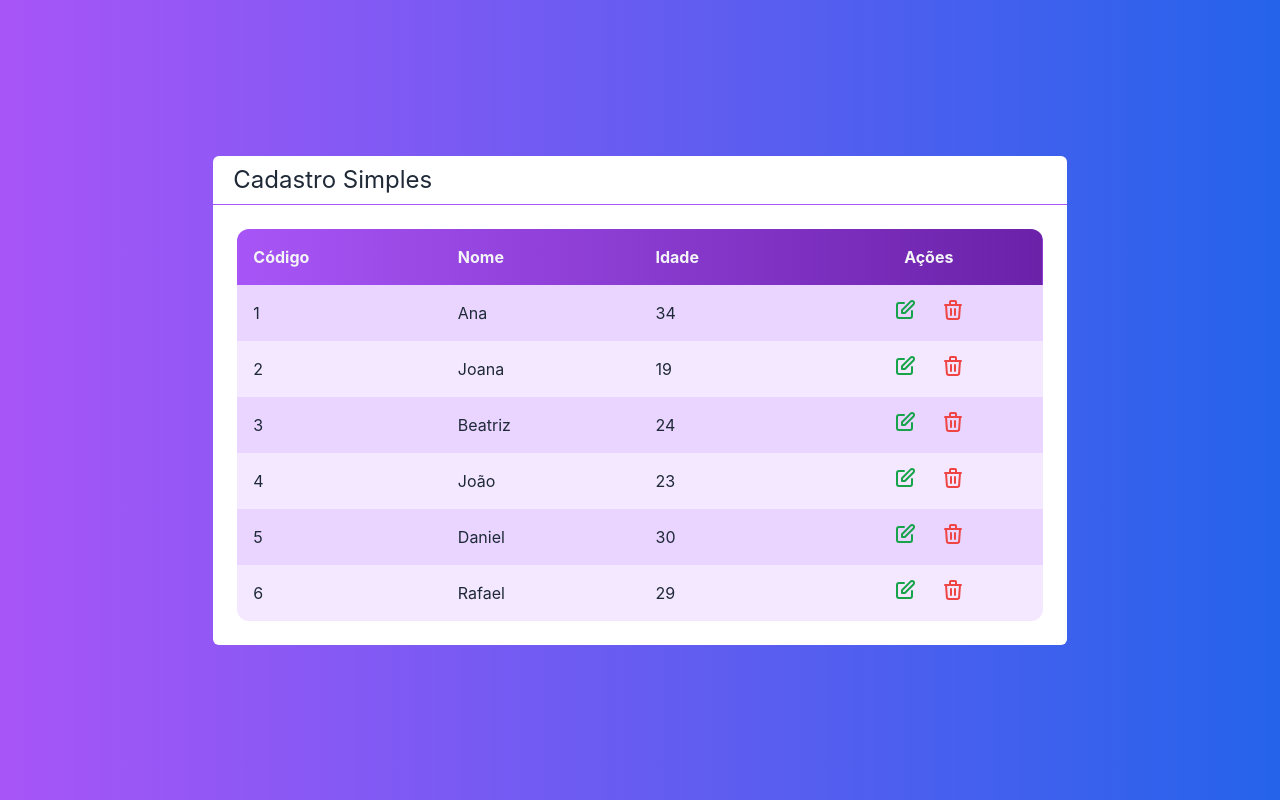
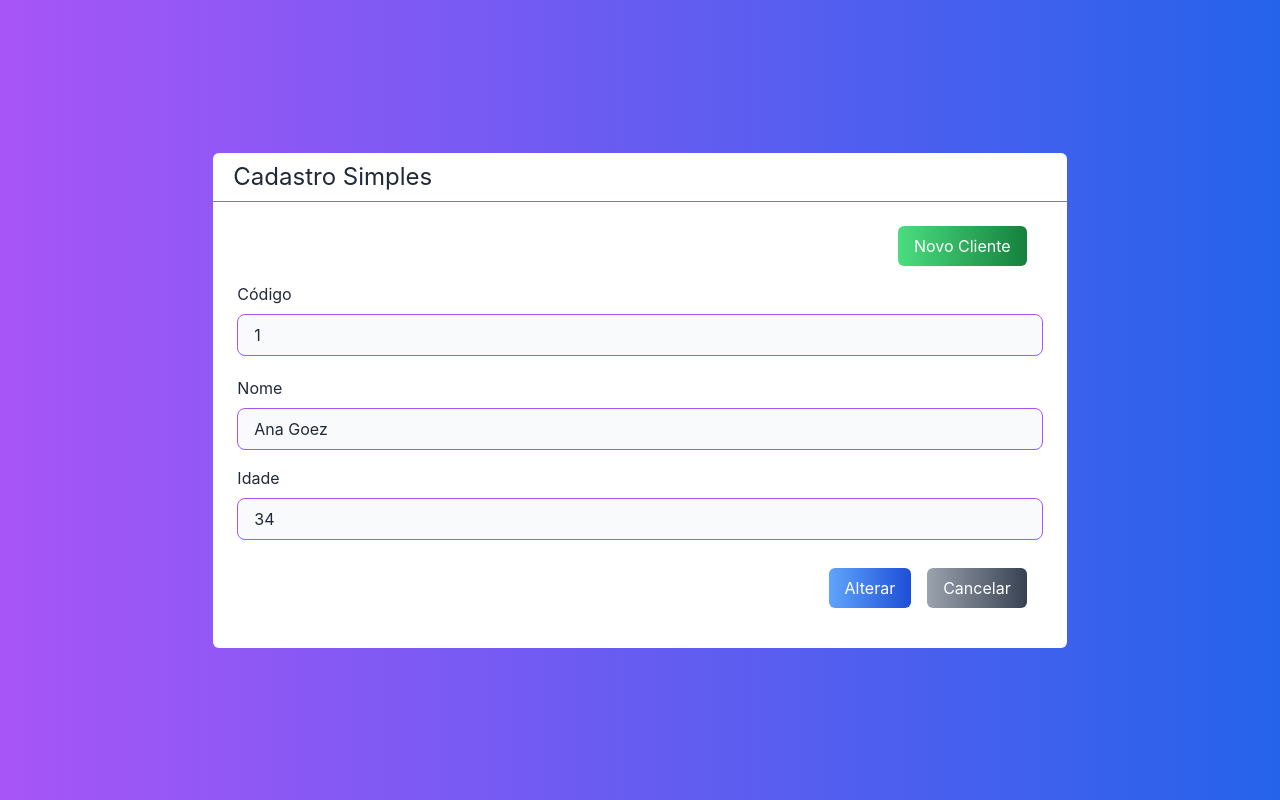
Before and after one commit to nathallye/next-crud, a Next.js app: page / in a window 1280 px wide. Built offline with nearby package versions, Linux system fonts and the light colour scheme.

Commit message:
Creating the Form and Input Components

```diff
--- /dev/null
+++ b/src/components/Button.tsx
@@ -0,0 +1,21 @@
+interface ButtonProps {
+  children: any
+  colorInitial?: "from-green-400" | "from-blue-400" | "from-gray-400"
+  colorFinale?: "to-green-700" | "to-blue-700" | "to-gray-700"
+}
+
+export default function Button(props: ButtonProps) {
+
+  const colorInitial = props.colorInitial ?? "from-gray-400";
+  const colorFinale = props.colorFinale ?? "to-gray-700";
+
+  return (
+    <button className={`
+      bg-gradient-to-r ${colorInitial} ${colorFinale}
+      text-white mb-4 mr-4 px-4 py-2 rounded-md
+
+    `}>
+      {props.children}
+    </button>
+  )
+}
--- /dev/null
+++ b/src/components/Form.tsx
@@ -0,0 +1,54 @@
+import { useState } from "react";
+
+import Client from "../core/Client";
+import Input from "./Input";
+import Button from "./Button";
+
+interface FormProps {
+  client: Client
+}
+
+export default function Form(props: FormProps) {
+
+  const id = props.client?.id;
+  const [name, setName] = useState(props.client?.name ?? "");
+  const [age, setAge] = useState(props.client?.age ?? "");
+
+  return (
+    <div>
+      {id
+        ? (<Input
+            text="Código"
+            value={id}
+            readOnly
+            className="mb-5"
+          />)
+        : (false)
+      }
+      <Input
+        text="Nome"
+        value={name}
+        valueChanged={setName}
+        className="mb-4"
+      />
+      <Input
+        text="Idade"
+        type={"number"}
+        value={age}
+        valueChanged={setAge}
+      />
+
+      <div className="flex justify-end mt-7">
+        <Button
+          colorInitial="from-blue-400"
+          colorFinale="to-blue-700"
+        >
+          {id ? "Alterar" : "Salvar"}
+        </Button>
+        <Button>
+          Cancelar
+        </Button>
+      </div>
+    </div>
+  )
+}
--- /dev/null
+++ b/src/components/Input.tsx
@@ -0,0 +1,29 @@
+interface InputProps {
+  text: string
+  type?: "text" | "number"
+  value: any
+  readOnly?: boolean
+  valueChanged?: (value: any) => void
+  className?: string
+}
+
+export default function Input(props: InputProps) {
+  return (
+    <div className={`flex flex-col ${props.className}`}>
+      <label className="mb-2">
+        {props.text}
+      </label>
+      <input
+        type={props.type ?? "text"}
+        value={props.value}
+        readOnly={props.readOnly}
+        onChange={e => props.valueChanged?.(e.target.value)}
+        className={`
+          border border-purple-500 rounded-lg
+          focus:outline-none bg-gray-50 px-4 py-2
+          ${props.readOnly ? "" : "focus:bg-white"}
+        `}
+      />
+    </div>
+  )
+}
--- a/src/components/Table.tsx
+++ b/src/components/Table.tsx
@@ -1,9 +1,9 @@
 import Client from "../core/Client";
-import { EditIcon, TrashIcon} from "./Icon";
+import { EditIcon, TrashIcon} from "./Icons";
 
 interface TableProps {
-  clients: Client[],
-  selectedClient?: (client: Client) => void,
+  clients: Client[]
+  selectedClient?: (client: Client) => void
   excludedClient?: (client: Client) => void
 }
 
--- a/src/pages/index.tsx
+++ b/src/pages/index.tsx
@@ -1,3 +1,5 @@
+import Button from "../components/Button";
+import Form from "../components/Form";
 import Layout from "../components/Layout";
 import Table from "../components/Table";
 
@@ -6,12 +8,12 @@
 export default function Home() {
 
   const clients = [
-    new Client("Ana", 34, "1"),
-    new Client("Joana", 19, "2"),
-    new Client("Beatriz", 24, "3"),
-    new Client("João", 23, "4"),
-    new Client("Daniel", 30, "5"),
-    new Client("Rafael", 29, "6")
+    new Client("Ana Goez", 34, "1"),
+    new Client("Joana Gomes", 19, "2"),
+    new Client("Beatriz Mendes", 24, "3"),
+    new Client("João Garrido", 23, "4"),
+    new Client("Daniel Malfaia", 30, "5"),
+    new Client("Rafael Costa", 29, "6")
   ];
 
   function selectedClient(client: Client) {
@@ -29,11 +31,20 @@
       text-white
     `}>
       <Layout title="Cadastro Simples">
-        <Table
+        <div className="flex justify-end">
+          <Button
+            colorInitial="from-green-400"
+            colorFinale="to-green-700"
+          >
+            Novo Cliente
+          </Button>
+        </div>
+        {/* <Table
           clients={clients}
           selectedClient={selectedClient}
           excludedClient={excludedClient}
-        />
+        /> */}
+        <Form client={clients[0]} />
       </Layout>
     </div>
   )
```
Also changed, not shown: src/components/Icons.tsx (renamed from src/components/Icon.jsx), 1 other file (tests, documents, lock files or other folders).
